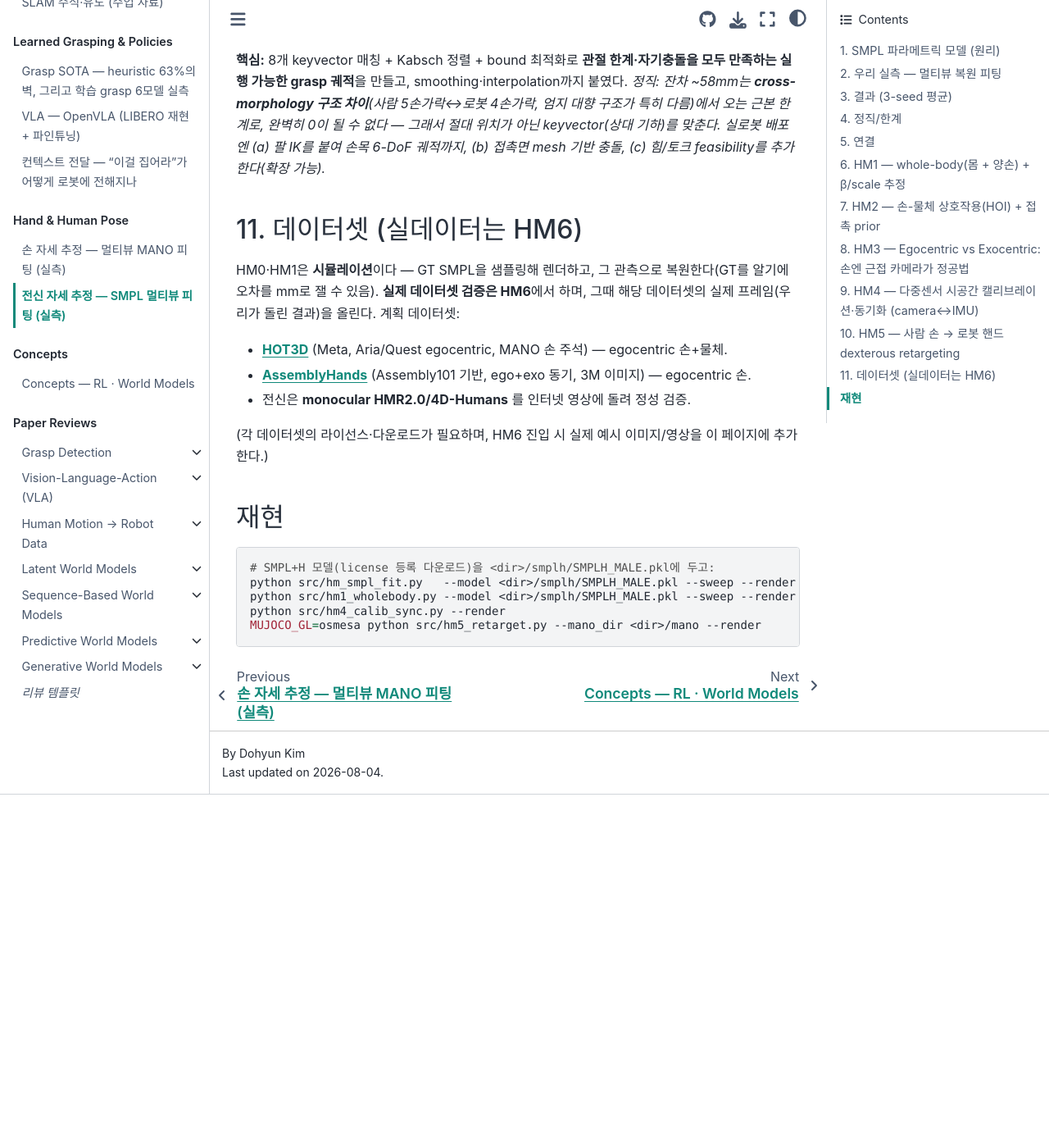
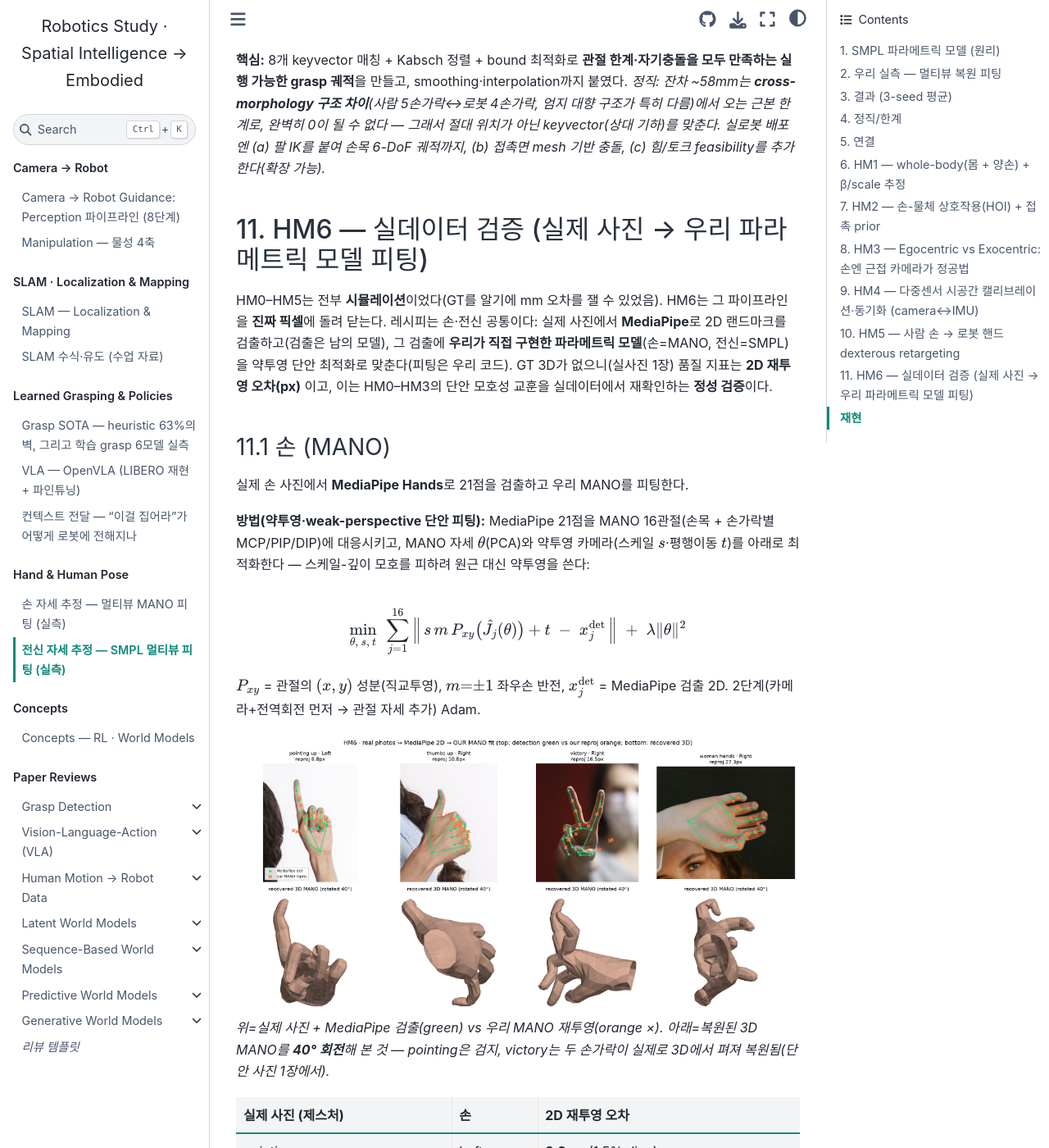
Before and after one commit to DoHyun468/robotics-study, a Jupyter Book: the page built from human_pose.md, in a window 1280 px wide and 1400 px high, scrolled down 12640 px. Shown: the whole window at 82% size. Built offline with Jupyter Book 1.0.4 settings and Sphinx 7.4.7 and the Sphinx Book theme 1.1.4, drawn with Linux system fonts in a browser that asks for light colours; before the commit the page ends 13609 px from its top, so only the background shows below that; some of the changed text lies outside the part shown.

Commit message:
human_pose: HM6 real-data validation (real photos -> our MANO/SMPL fit)
Closes the track on real pixels. Recipe (hands + body): MediaPipe 2D
detection (others' model) -> OUR self-implemented MANO/SMPL fit via
weak-perspective monocular optimization (our code). Hands: 5 real hands,
mean 20.8px reproj, pointing/victory 3D poses semantically recovered.
Body: MediaPipe Pose -> our SMPL; yoga warrior 1.9px (3D recovered),
Bolt 55px (dynamic monocular collapse). Honest: monocular, no 3D GT
(qualitative 2D reproj); mm GT needs license datasets. HM0-HM6 complete.

Co-Authored-By: Claude Opus 4.8 <noreply@anthropic.com>
Claude-Session: https://claude.ai/code/session_01McbJgx4gfmrVVJzvBALQZp

````diff
--- a/human_pose.md
+++ b/human_pose.md
@@ -258,15 +258,53 @@ $$\min_q\ \big[\text{(위 식)}\big] + w_\text{col}\,d_\text{pen}(q)^2,\qquad w_
 
 **핵심:** 8개 keyvector 매칭 + Kabsch 정렬 + bound 최적화로 **관절 한계·자기충돌을 모두 만족하는 실행 가능한 grasp 궤적**을 만들고, smoothing·interpolation까지 붙였다. *정직: 잔차 ~58mm는 **cross-morphology 구조 차이**(사람 5손가락↔로봇 4손가락, 엄지 대향 구조가 특히 다름)에서 오는 근본 한계로, 완벽히 0이 될 수 없다 — 그래서 절대 위치가 아닌 keyvector(상대 기하)를 맞춘다. 실로봇 배포엔 (a) 팔 IK를 붙여 손목 6-DoF 궤적까지, (b) 접촉면 mesh 기반 충돌, (c) 힘/토크 feasibility를 추가한다(확장 가능).*
 
-## 11. 데이터셋 (실데이터는 HM6)
+## 11. HM6 — 실데이터 검증 (실제 사진 → 우리 파라메트릭 모델 피팅)
 
-HM0·HM1은 **시뮬레이션**이다 — GT SMPL을 샘플링해 렌더하고, 그 관측으로 복원한다(GT를 알기에 오차를 mm로 잴 수 있음). **실제 데이터셋 검증은 HM6**에서 하며, 그때 해당 데이터셋의 실제 프레임(우리가 돌린 결과)을 올린다. 계획 데이터셋:
+HM0–HM5는 전부 **시뮬레이션**이었다(GT를 알기에 mm 오차를 잴 수 있었음). HM6는 그 파이프라인을 **진짜 픽셀**에 돌려 닫는다. 레시피는 손·전신 공통이다: 실제 사진에서 **MediaPipe**로 2D 랜드마크를 검출하고(검출은 남의 모델), 그 검출에 **우리가 직접 구현한 파라메트릭 모델**(손=MANO, 전신=SMPL)을 약투영 단안 최적화로 맞춘다(피팅은 우리 코드). GT 3D가 없으니(실사진 1장) 품질 지표는 **2D 재투영 오차(px)** 이고, 이는 HM0–HM3의 단안 모호성 교훈을 실데이터에서 재확인하는 **정성 검증**이다.
 
-- **[HOT3D](https://facebookresearch.github.io/hot3d/)** (Meta, Aria/Quest egocentric, MANO 손 주석) — egocentric 손+물체.
-- **[AssemblyHands](https://assemblyhands.github.io/)** (Assembly101 기반, ego+exo 동기, 3M 이미지) — egocentric 손.
-- 전신은 **monocular HMR2.0/4D-Humans** 를 인터넷 영상에 돌려 정성 검증.
+### 11.1 손 (MANO)
 
-(각 데이터셋의 라이선스·다운로드가 필요하며, HM6 진입 시 실제 예시 이미지/영상을 이 페이지에 추가한다.)
+실제 손 사진에서 **MediaPipe Hands**로 21점을 검출하고 우리 MANO를 피팅한다.
+
+**방법(약투영·weak-perspective 단안 피팅):** MediaPipe 21점을 MANO 16관절(손목 + 손가락별 MCP/PIP/DIP)에 대응시키고, MANO 자세 $\theta$(PCA)와 약투영 카메라(스케일 $s$·평행이동 $t$)를 아래로 최적화한다 — 스케일-깊이 모호를 피하려 원근 대신 약투영을 쓴다:
+
+$$\min_{\theta,\,s,\,t}\ \sum_{j=1}^{16}\Big\|\,s\,m\,P_{xy}\big(\hat J_j(\theta)\big)+t\;-\;x^{\text{det}}_j\,\Big\|\;+\;\lambda\|\theta\|^2$$
+
+$P_{xy}$ = 관절의 $(x,y)$ 성분(직교투영), $m{=}{\pm}1$ 좌우손 반전, $x^{\text{det}}_j$ = MediaPipe 검출 2D. 2단계(카메라+전역회전 먼저 → 관절 자세 추가) Adam.
+
+<img src="_static/hm6_realfit.png" alt="real photos -> MediaPipe 2D -> our MANO fit" style="width:100%;max-width:1200px;border-radius:8px">
+
+*위=실제 사진 + MediaPipe 검출(green) vs 우리 MANO 재투영(orange ×). 아래=복원된 3D MANO를 **40° 회전**해 본 것 — pointing은 검지, victory는 두 손가락이 실제로 3D에서 펴져 복원됨(단안 사진 1장에서).*
+
+| 실제 사진 (제스처) | 손 | 2D 재투영 오차 |
+|---|---|---|
+| pointing up | Left | **8.8 px** (1.5% diag) |
+| thumbs up | Right | 10.8 px |
+| victory | Right | 16.5 px |
+| woman hands | Right | 27.3 px |
+| woman hands | Left | 40.4 px |
+| **평균 (5 hands)** | | **20.8 px** (2.4% diag) |
+
+**핵심:** 시뮬로 만든 우리 MANO 피팅이 **실제 사진에서도 작동** — 명확한 제스처는 2D 재투영 8–17px, 3D 자세(pointing/victory)가 의미적으로 옳게 복원된다. *정직: (1) **단안이라 3D GT가 없어 정성**이다(mm 못 잼) — 2D는 잘 맞아도 out-of-plane 깊이는 모호(HM0–HM3에서 정량화한 그 모호성). (2) `woman hands`가 27–40px로 더 나쁜 건 손이 기울어 foreshortening + 팔에 일부 가림 때문. (3) MediaPipe(검출)는 남의 모델이고, **피팅은 우리 코드**다.*
+
+### 11.2 전신 (SMPL)
+
+같은 레시피를 전신에 적용한다: **MediaPipe Pose**로 33점 body 랜드마크를 검출하고, **HM0에서 직접 구현한 SMPL**(shape/pose blendshape + LBS)을 피팅한다 — 관절이 63-DoF로 많고 2D 대응이 14점뿐이라 body 자세에 prior를 걸고, 관절별 **가시성(visibility)으로 가중**한다.
+
+$$\min_{\theta,\,s,\,t}\ \sum_{j} w_j\Big\|\,s\,P_{xy}\big(\hat J_j(\theta)\big)+t\;-\;x^{\text{det}}_j\,\Big\|\;+\;\lambda\|\theta_{\text{body}}\|^2,\qquad w_j=\text{visibility}_j$$
+
+대응: MediaPipe {어깨·팔꿈치·손목·엉덩이·무릎·발목·코} → SMPL {16/17·18/19·20/21·1/2·4/5·7/8·15}, 골반(SMPL 0)은 좌우 엉덩이 중점으로 합성.
+
+<img src="_static/hm6_bodyfit.png" alt="real photos -> MediaPipe Pose 2D -> our SMPL fit" style="width:100%;max-width:1100px;border-radius:8px">
+
+*위=실제 사진 + MediaPipe Pose(green) vs 우리 SMPL 재투영(orange ×). 아래=복원된 3D SMPL을 30° 회전 — 요가 warrior 자세(팔 벌림 + 런지)가 단안 사진 1장에서 3D로 복원된다.*
+
+| 실제 사진 | 2D 재투영 오차 |
+|---|---|
+| yoga warrior (`pose`) | **1.9 px** (0.16% diag) |
+| running (`bolt`, 동적) | 55.0 px (6.7% diag) |
+
+**핵심:** 우리 SMPL 피팅이 실사진에서 작동 — 정적·명확한 자세(yoga)는 **재투영 1.9px**로 3D 전신을 정확히 복원한다. *정직: `bolt`가 55px로 나쁜 건 (a) 질주 중 다리가 강하게 foreshortening되고 (b) 단안이라 out-of-plane 다리 각도가 모호 + (c) 14점·prior 정규화로 극단 자세가 눌리기 때문 — HM0/HM1에서 본 단안 붕괴가 실데이터에서도 그대로. mm 단위 3D GT가 필요하면 [HOT3D](https://facebookresearch.github.io/hot3d/)·[AssemblyHands](https://assemblyhands.github.io/)(손) 또는 3DPW/EMDB(전신) 같은 라이선스 데이터셋으로 확장한다(등록 다운로드 필요).*
 
 ## 재현
 ```bash
@@ -275,4 +313,7 @@ python src/hm_smpl_fit.py   --model <dir>/smplh/SMPLH_MALE.pkl --sweep --render
 python src/hm1_wholebody.py --model <dir>/smplh/SMPLH_MALE.pkl --sweep --render   # HM1 whole-body+scale
 python src/hm4_calib_sync.py --render                                              # HM4 camera-IMU sync
 MUJOCO_GL=osmesa python src/hm5_retarget.py --mano_dir <dir>/mano --render        # HM5 MANO->Allegro retarget
+# HM6 real data (MediaPipe detect in its own venv -> our MANO/SMPL fit in the main env):
+python src/hm6_detect.py         &&  python src/hm6_realfit.py --mano_dir <dir>/mano --render  # HM6 hands
+python src/hm6_detect_body.py    &&  python src/hm6_bodyfit.py --model <dir>/smplh/SMPLH_MALE.pkl --render  # HM6 body
 ```
````
Also changed, not shown: _static/hm6_bodyfit.png (added), _static/hm6_realfit.png (added).
